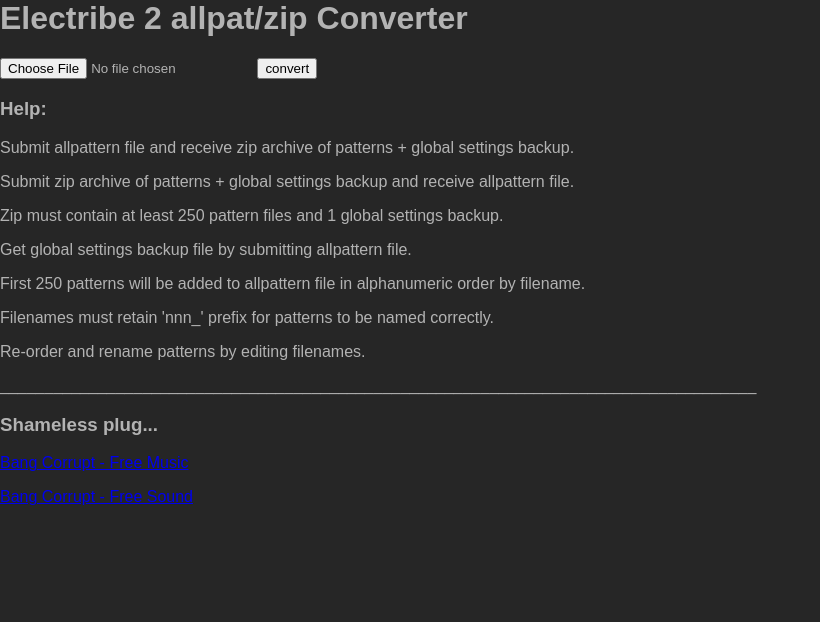
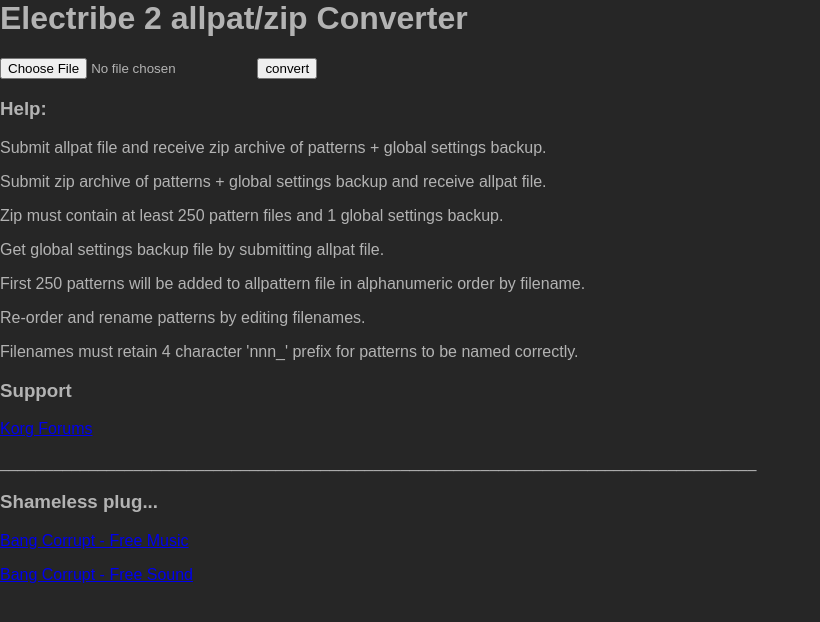
Before and after one commit to bangcorrupt/e2allpat, a Flask app: page / in a window 1280 px wide. Shown: the top 622 px of the page, without its empty margins (0-820 px from the left). Run offline with Flask 2, Linux system fonts and the light colour scheme.

Commit message:
support text

```diff
--- a/app/templates/index.html
+++ b/app/templates/index.html
@@ -10,19 +10,22 @@
 	<p></p>
 	<h3>Help:</h3>
 	<p></p>
-	<p>Submit allpattern file and receive zip archive of patterns + global settings backup.</p>
+	<p>Submit allpat file and receive zip archive of patterns + global settings backup.</p>
 	<p></p>
-	<p>Submit zip archive of patterns + global settings backup and receive allpattern file.</p>
+	<p>Submit zip archive of patterns + global settings backup and receive allpat file.</p>
 	<p></p>
 	<p>Zip must contain at least 250 pattern files and 1 global settings backup.</p>
 	<p></p>
-	<p>Get global settings backup file by submitting allpattern file.</p>
+	<p>Get global settings backup file by submitting allpat file.</p>
 	<p></p>
 	<p>First 250 patterns will be added to allpattern file in alphanumeric order by filename.</p>
 	<p></p>
-	<p>Filenames must retain 'nnn_' prefix for patterns to be named correctly.</p>
+	<p>Re-order and rename patterns by editing filenames.</p>
 	<p></p>
-	<p>Re-order and rename patterns by editing filenames.</p>
+	<p>Filenames must retain 4 character 'nnn_' prefix for patterns to be named correctly.</p>
+	<p></p>
+	<h3>Support</h3>
+	<a href="http://www.korgforums.com/forum/phpBB2/viewtopic.php?t=118795">Korg Forums</a>
 	<p></p>
 	<p>_____________________________________________________________________________________</p>
 	<p></p>
```
